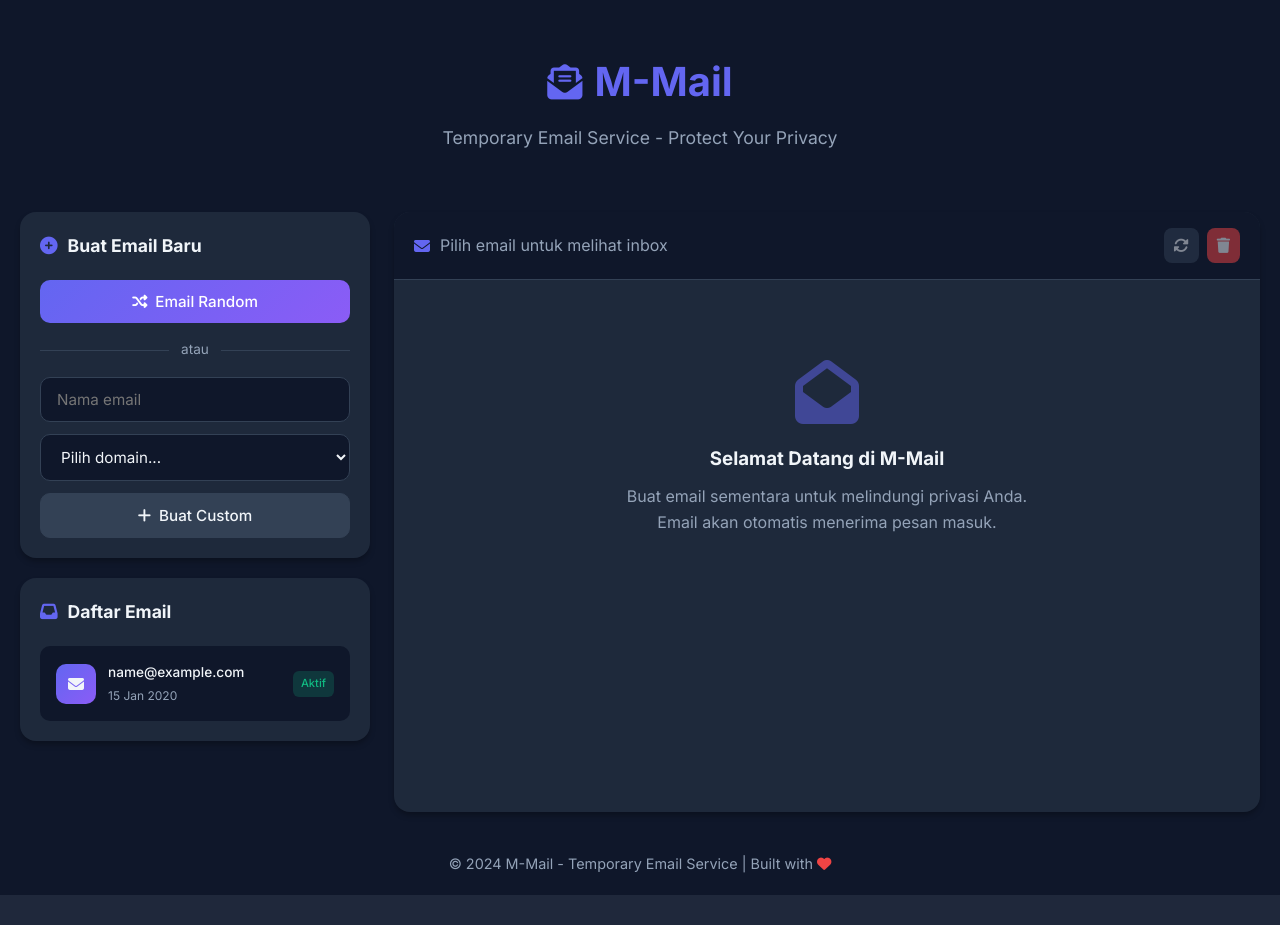
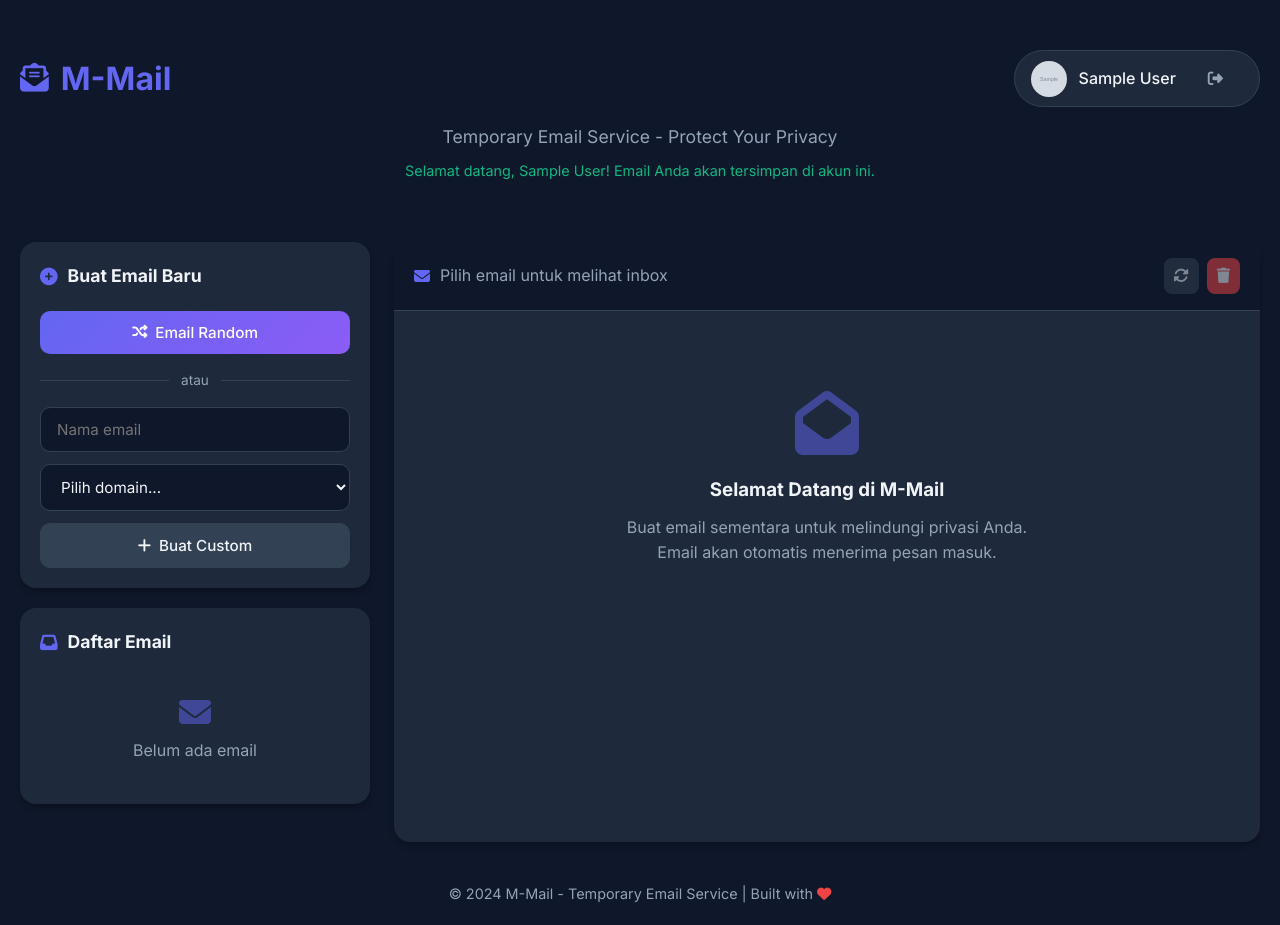
Before and after one commit to EmuVlucht/Tools, a Flask app: template templates/index.html in a window 1280 px wide. Before the commit the page ends 895 px from the top, so only its background shows below. Run offline with Flask 3, Linux system fonts and the light colour scheme; the template is opened without the code that fills it: values that come from a table or form of the project are taken from there, others are empty; tables that the repository leaves empty hold one stand-in row (values such as "Sample post"); grey boxes marked "Sample" are stand-in pictures; a database or web service that is not in the repository returns one stand-in record (values such as "Sample title"); data that the repository does not hold is empty.

Commit message:
Tambahkan sistem login Google dan kepemilikan email
Memperkenalkan sistem otentikasi Google OAuth2 ke aplikasi, memungkinkan pengguna untuk login dan mengaitkan email sementara dengan akun mereka. Mengimplementasikan pemeriksaan kepemilikan email untuk endpoint API terkait guna memastikan keamanan data pengguna.

Labs-Commit-Author: EmuVlucht
Labs-Commit-Session-Id: 437ff9ef-d675-4b7d-a154-226e6cbbc487
Labs-Commit-Checkpoint-Type: intermediate_checkpoint
Labs-Commit-Event-Id: 17694a98-b383-423a-9847-570e711120e6
Labs-Commit-Screenshot-Url: https://storage.googleapis.com/screenshot-production-us-central1/bc74e84c-89c5-4f7a-802a-7238493f5600/437ff9ef-d675-4b7d-a154-226e6cbbc487/K57UMTy

```diff
--- a/app.py
+++ b/app.py
@@ -2,20 +2,25 @@ import os
 import random
 import requests
 from datetime import datetime
-from flask import Flask, request, jsonify, render_template
+from functools import wraps
+from urllib.parse import urlencode
+from flask import Flask, request, jsonify, render_template, redirect, url_for, session
 from flask_cors import CORS
-from models import db, TempEmail, EmailMessage
+from models import db, User, TempEmail, EmailMessage
 
 app = Flask(__name__)
-CORS(app)
+CORS(app, supports_credentials=True)
 
-app.config['SQLALCHEMY_DATABASE_URI'] = os.environ.get('DATABASE_URL', 'sqlite:///tempmail.db')
+app.config['SQLALCHEMY_DATABASE_URI'] = os.environ.get('AUTH_DATABASE_URL', os.environ.get('DATABASE_URL', 'sqlite:///tempmail.db'))
 app.config['SQLALCHEMY_TRACK_MODIFICATIONS'] = False
 app.config['SQLALCHEMY_ENGINE_OPTIONS'] = {
     'pool_pre_ping': True,
     'pool_recycle': 300,
 }
 app.secret_key = os.environ.get('SECRET_KEY', 'tempmail-secret-key-2024')
+
+GOOGLE_CLIENT_ID = os.environ.get('GOOGLE_CLIENT_ID', '')
+GOOGLE_CLIENT_SECRET = os.environ.get('GOOGLE_CLIENT_SECRET', '')
 
 db.init_app(app)
 
@@ -40,9 +45,154 @@ def get_headers():
         "Accept-Language": "en-US,en;q=0.9",
     }
 
+def get_current_user():
+    user_id = session.get('user_id')
+    if user_id:
+        return User.query.get(user_id)
+    return None
+
+def login_required(f):
+    @wraps(f)
+    def decorated_function(*args, **kwargs):
+        if 'user_id' not in session:
+            return jsonify({'success': False, 'error': 'Login diperlukan', 'require_login': True}), 401
+        return f(*args, **kwargs)
+    return decorated_function
+
+def check_email_ownership(email_account, user):
+    if email_account.user_id is None:
+        return True
+    if user and email_account.user_id == user.id:
+        return True
+    return False
+
 @app.route('/')
 def index():
-    return render_template('index.html')
+    user = get_current_user()
+    return render_template('index.html', user=user)
+
+@app.route('/auth/login')
+def auth_login():
+    redirect_uri = request.host_url.rstrip('/') + '/auth/callback'
+
+    state = os.urandom(16).hex()
+    session['oauth_state'] = state
+
+    params = {
+        'client_id': GOOGLE_CLIENT_ID,
+        'redirect_uri': redirect_uri,
+        'response_type': 'code',
+        'scope': 'openid email profile',
+        'state': state,
+        'access_type': 'offline',
+        'prompt': 'consent'
+    }
+
+    auth_url = f"https://accounts.google.com/o/oauth2/v2/auth?{urlencode(params)}"
+    return redirect(auth_url)
+
+@app.route('/auth/callback')
+def auth_callback():
+    error = request.args.get('error')
+    if error:
+        return redirect('/?error=' + error)
+
+    code = request.args.get('code')
+    state = request.args.get('state')
+
+    if not code:
+        return redirect('/?error=no_code')
+
+    if state != session.get('oauth_state'):
+        return redirect('/?error=invalid_state')
+
+    redirect_uri = request.host_url.rstrip('/') + '/auth/callback'
+
+    try:
+        token_response = requests.post(
+            'https://oauth2.googleapis.com/token',
+            data={
+                'code': code,
+                'client_id': GOOGLE_CLIENT_ID,
+                'client_secret': GOOGLE_CLIENT_SECRET,
+                'redirect_uri': redirect_uri,
+                'grant_type': 'authorization_code'
+            },
+            timeout=10
+        )
+
+        if token_response.status_code != 200:
+            return redirect('/?error=token_failed')
+
+        tokens = token_response.json()
+        access_token = tokens.get('access_token')
+        refresh_token = tokens.get('refresh_token')
+
+        userinfo_response = requests.get(
+            'https://www.googleapis.com/oauth2/v2/userinfo',
+            headers={'Authorization': f'Bearer {access_token}'},
+            timeout=10
+        )
+
+        if userinfo_response.status_code != 200:
+            return redirect('/?error=userinfo_failed')
+
+        userinfo = userinfo_response.json()
+        google_id = userinfo.get('id')
+        email = userinfo.get('email')
+        name = userinfo.get('name')
+        picture = userinfo.get('picture')
+
+        user = User.query.filter_by(google_id=google_id).first()
+
+        if user:
+            user.access_token = access_token
+            if refresh_token:
+                user.refresh_token = refresh_token
+            user.last_login = datetime.utcnow()
+            user.name = name
+            user.picture = picture
+        else:
+            user = User(
+                google_id=google_id,
+                email=email,
+                name=name,
+                picture=picture,
+                access_token=access_token,
+                refresh_token=refresh_token
+            )
+            db.session.add(user)
+
+        db.session.commit()
+
+        session['user_id'] = user.id
+        session.pop('oauth_state', None)
+
+        return redirect('/')
+
+    except Exception as e:
+        print(f"OAuth Error: {str(e)}")
+        return redirect('/?error=auth_failed')
+
+@app.route('/auth/logout')
+def auth_logout():
+    session.clear()
+    return redirect('/')
+
+@app.route('/api/auth/status')
+def auth_status():
+    user = get_current_user()
+    if user:
+        return jsonify({
+            'success': True,
+            'logged_in': True,
+            'user': user.to_dict()
+        })
+    return jsonify({
+        'success': True,
+        'logged_in': False,
+        'user': None
+    })
 
 @app.route('/api/domains', methods=['GET'])
 def get_domains():
@@ -63,6 +213,8 @@ def get_domains():
 @app.route('/api/email/create/random', methods=['POST'])
 def create_random_email():
     try:
+        user = get_current_user()
+
         random_length = random.randint(10, 15)
         payload = {
             "min_name_length": random_length,
@@ -85,13 +237,16 @@ def create_random_email():
             if existing:
                 existing.token = token
                 existing.is_active = True
+                if user:
+                    existing.user_id = user.id
                 db.session.commit()
                 return jsonify({'success': True, 'email': existing.to_dict()})
 
             new_email = TempEmail(
                 email=email_address,
                 token=token,
-                digit=str(random_length)
+                digit=str(random_length),
+                user_id=user.id if user else None
             )
             db.session.add(new_email)
             db.session.commit()
@@ -105,6 +260,7 @@ def create_random_email():
 @app.route('/api/email/create/custom', methods=['POST'])
 def create_custom_email():
     try:
+        user = get_current_user()
         data = request.get_json()
         name = data.get('name', '').strip()
         domain = data.get('domain', '').strip()
@@ -133,13 +289,16 @@ def create_custom_email():
             if existing:
                 existing.token = token
                 existing.is_active = True
+                if user:
+                    existing.user_id = user.id
                 db.session.commit()
                 return jsonify({'success': True, 'email': existing.to_dict()})
 
             new_email = TempEmail(
                 email=email_address,
                 token=token,
-                digit=str(len(name))
+                digit=str(len(name)),
+                user_id=user.id if user else None
             )
             db.session.add(new_email)
             db.session.commit()
@@ -153,9 +312,13 @@ def create_custom_email():
 @app.route('/api/email/<int:email_id>/inbox', methods=['GET'])
 def check_inbox(email_id):
     try:
+        user = get_current_user()
         email_account = TempEmail.query.get(email_id)
         if not email_account:
             return jsonify({'success': False, 'error': 'Email not found'})
+
+        if not check_email_ownership(email_account, user):
+            return jsonify({'success': False, 'error': 'Akses ditolak'}), 403
 
         response = requests.get(
             f"https://api.internal.temp-mail.io/api/v3/email/{email_account.email}/messages",
@@ -210,7 +373,11 @@ def check_inbox(email_id):
 @app.route('/api/emails', methods=['GET'])
 def get_all_emails():
     try:
-        emails = TempEmail.query.order_by(TempEmail.created_at.desc()).all()
+        user = get_current_user()
+        if user:
+            emails = TempEmail.query.filter_by(user_id=user.id).order_by(TempEmail.created_at.desc()).all()
+        else:
+            emails = TempEmail.query.filter_by(user_id=None).order_by(TempEmail.created_at.desc()).all()
         return jsonify({
             'success': True,
             'emails': [e.to_dict() for e in emails]
@@ -221,9 +388,14 @@ def get_all_emails():
 @app.route('/api/email/<int:email_id>', methods=['GET'])
 def get_email(email_id):
     try:
+        user = get_current_user()
         email = TempEmail.query.get(email_id)
         if not email:
             return jsonify({'success': False, 'error': 'Email not found'})
+
+        if not check_email_ownership(email, user):
+            return jsonify({'success': False, 'error': 'Akses ditolak'}), 403
+
         return jsonify({'success': True, 'email': email.to_dict()})
     except Exception as e:
         return jsonify({'success': False, 'error': str(e)})
@@ -231,9 +403,13 @@ def get_email(email_id):
 @app.route('/api/email/<int:email_id>', methods=['DELETE'])
 def delete_email(email_id):
     try:
+        user = get_current_user()
         email = TempEmail.query.get(email_id)
         if not email:
             return jsonify({'success': False, 'error': 'Email not found'})
+
+        if not check_email_ownership(email, user):
+            return jsonify({'success': False, 'error': 'Akses ditolak'}), 403
 
         db.session.delete(email)
         db.session.commit()
@@ -245,9 +421,13 @@ def delete_email(email_id):
 @app.route('/api/email/<int:email_id>/activate', methods=['POST'])
 def activate_email(email_id):
     try:
+        user = get_current_user()
         email_account = TempEmail.query.get(email_id)
         if not email_account:
             return jsonify({'success': False, 'error': 'Email not found'})
+
+        if not check_email_ownership(email_account, user):
+            return jsonify({'success': False, 'error': 'Akses ditolak'}), 403
 
         name = email_account.email.split('@')[0]
         domain = email_account.email.split('@')[1]
@@ -279,9 +459,15 @@ def activate_email(email_id):
 @app.route('/api/message/<int:message_id>', methods=['GET'])
 def get_message(message_id):
     try:
+        user = get_current_user()
         message = EmailMessage.query.get(message_id)
         if not message:
             return jsonify({'success': False, 'error': 'Message not found'})
+
+        email_account = TempEmail.query.get(message.email_id)
+        if email_account and not check_email_ownership(email_account, user):
+            return jsonify({'success': False, 'error': 'Akses ditolak'}), 403
+
         return jsonify({'success': True, 'message': message.to_dict()})
     except Exception as e:
         return jsonify({'success': False, 'error': str(e)})
--- a/static/css/style.css
+++ b/static/css/style.css
@@ -42,24 +42,112 @@ body {
     margin-bottom: 30px;
 }
 
+.header-top {
+    display: flex;
+    align-items: center;
+    justify-content: space-between;
+    margin-bottom: 16px;
+}
+
 .logo {
     display: flex;
     align-items: center;
-    justify-content: center;
     gap: 12px;
-    font-size: 2.5rem;
+    font-size: 2rem;
     font-weight: 700;
     color: var(--primary-color);
-    margin-bottom: 10px;
 }
 
 .logo i {
-    font-size: 2.2rem;
+    font-size: 1.8rem;
 }
 
 .tagline {
     color: var(--text-secondary);
     font-size: 1.1rem;
+    margin-bottom: 8px;
+}
+
+.auth-section {
+    display: flex;
+    align-items: center;
+}
+
+.btn-google {
+    display: inline-flex;
+    align-items: center;
+    gap: 10px;
+    padding: 10px 20px;
+    background: white;
+    color: #333;
+    border-radius: 8px;
+    text-decoration: none;
+    font-weight: 500;
+    font-size: 0.9rem;
+    transition: all 0.2s;
+    box-shadow: 0 2px 4px rgba(0,0,0,0.1);
+}
+
+.btn-google:hover {
+    background: #f5f5f5;
+    box-shadow: 0 4px 8px rgba(0,0,0,0.15);
+    transform: translateY(-1px);
+}
+
+.google-icon {
+    flex-shrink: 0;
+}
+
+.user-info {
+    display: flex;
+    align-items: center;
+    gap: 12px;
+    padding: 8px 16px;
+    background: var(--card-bg);
+    border-radius: 50px;
+    border: 1px solid var(--border-color);
+}
+
+.user-avatar {
+    width: 36px;
+    height: 36px;
+    border-radius: 50%;
+    object-fit: cover;
+}
+
+.user-name {
+    font-weight: 500;
+    color: var(--text-primary);
+    max-width: 150px;
+    overflow: hidden;
+    text-overflow: ellipsis;
+    white-space: nowrap;
+}
+
+.btn-logout {
+    padding: 8px 12px;
+    background: transparent;
+    color: var(--text-secondary);
+    border-radius: 6px;
+    text-decoration: none;
+    transition: all 0.2s;
+}
+
+.btn-logout:hover {
+    background: var(--danger-color);
+    color: white;
+}
+
+.user-welcome {
+    color: var(--success-color);
+    font-size: 0.9rem;
+    margin-top: 8px;
+}
+
+.login-hint {
+    color: var(--text-secondary);
+    font-size: 0.85rem;
+    margin-top: 8px;
 }
 
 .main-content {
@@ -657,8 +745,27 @@ body {
         padding: 20px 0;
     }
 
+    .header-top {
+        flex-direction: column;
+        gap: 16px;
+    }
+
     .logo {
-        font-size: 1.8rem;
+        font-size: 1.6rem;
+    }
+
+    .user-info {
+        padding: 6px 12px;
+    }
+
+    .user-name {
+        max-width: 100px;
+        font-size: 0.9rem;
+    }
+
+    .btn-google {
+        padding: 8px 16px;
+        font-size: 0.85rem;
     }
 
     .create-email-section,
--- a/templates/index.html
+++ b/templates/index.html
@@ -11,11 +11,39 @@
 <body>
     <div class="app-container">
         <header class="header">
-            <div class="logo">
-                <i class="fas fa-envelope-open-text"></i>
-                <span>M-Mail</span>
+            <div class="header-top">
+                <div class="logo">
+                    <i class="fas fa-envelope-open-text"></i>
+                    <span>M-Mail</span>
+                </div>
+                <div class="auth-section" id="authSection">
+                    {% if user %}
+                    <div class="user-info">
+                        <img src="{{ user.picture or '/static/img/default-avatar.png' }}" alt="Avatar" class="user-avatar" onerror="this.src='https://ui-avatars.com/api/?name={{ user.name }}&background=6366f1&color=fff'">
+                        <span class="user-name">{{ user.name }}</span>
+                        <a href="/auth/logout" class="btn btn-logout" title="Logout">
+                            <i class="fas fa-sign-out-alt"></i>
+                        </a>
+                    </div>
+                    {% else %}
+                    <a href="/auth/login" class="btn btn-google">
+                        <svg class="google-icon" viewBox="0 0 24 24" width="18" height="18">
+                            <path fill="#4285f4" d="M22.56 12.25c0-.78-.07-1.53-.2-2.25H12v4.26h5.92c-.26 1.37-1.04 2.53-2.21 3.31v2.77h3.57c2.08-1.92 3.28-4.74 3.28-8.09z"/>
+                            <path fill="#34a853" d="M12 23c2.97 0 5.46-.98 7.28-2.66l-3.57-2.77c-.98.66-2.23 1.06-3.71 1.06-2.86 0-5.29-1.93-6.16-4.53H2.18v2.84C3.99 20.53 7.7 23 12 23z"/>
+                            <path fill="#fbbc05" d="M5.84 14.09c-.22-.66-.35-1.36-.35-2.09s.13-1.43.35-2.09V7.07H2.18C1.43 8.55 1 10.22 1 12s.43 3.45 1.18 4.93l2.85-2.22.81-.62z"/>
+                            <path fill="#ea4335" d="M12 5.38c1.62 0 3.06.56 4.21 1.64l3.15-3.15C17.45 2.09 14.97 1 12 1 7.7 1 3.99 3.47 2.18 7.07l3.66 2.84c.87-2.6 3.3-4.53 6.16-4.53z"/>
+                        </svg>
+                        Login dengan Google
+                    </a>
+                    {% endif %}
+                </div>
             </div>
             <p class="tagline">Temporary Email Service - Protect Your Privacy</p>
+            {% if user %}
+            <p class="user-welcome">Selamat datang, {{ user.name }}! Email Anda akan tersimpan di akun ini.</p>
+            {% else %}
+            <p class="login-hint">Login untuk menyimpan email sementara Anda secara permanen</p>
+            {% endif %}
         </header>
 
         <main class="main-content">
```
Also changed, not shown: models.py (+26 -0 lines), 1 other file.
